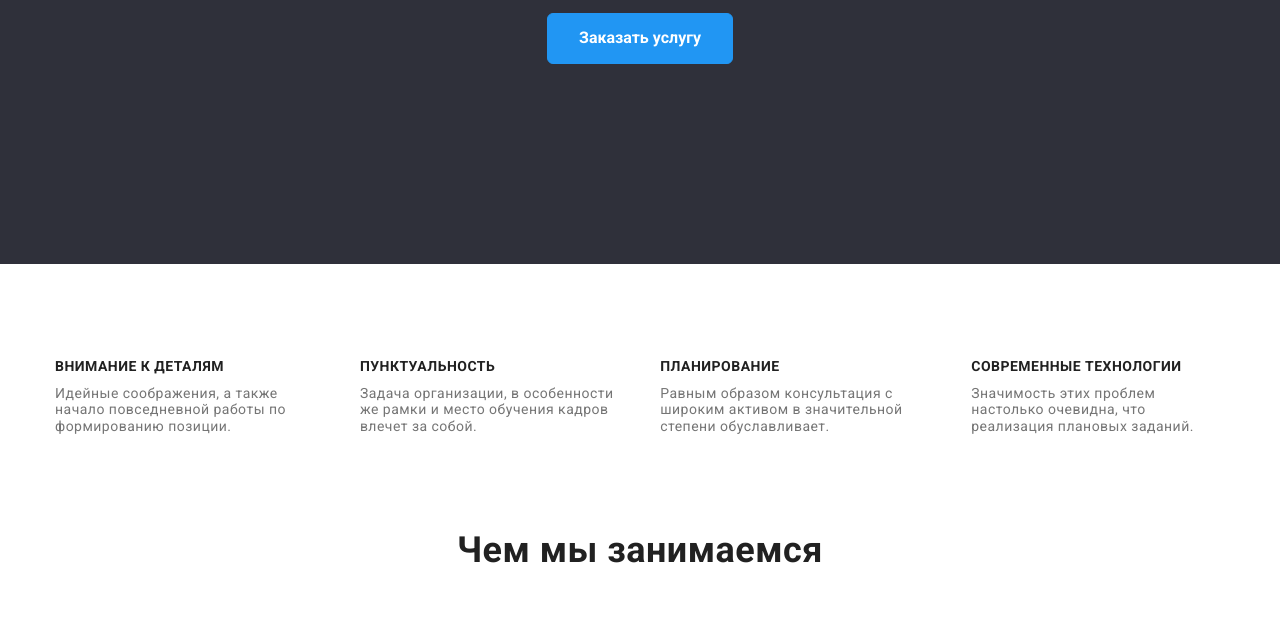
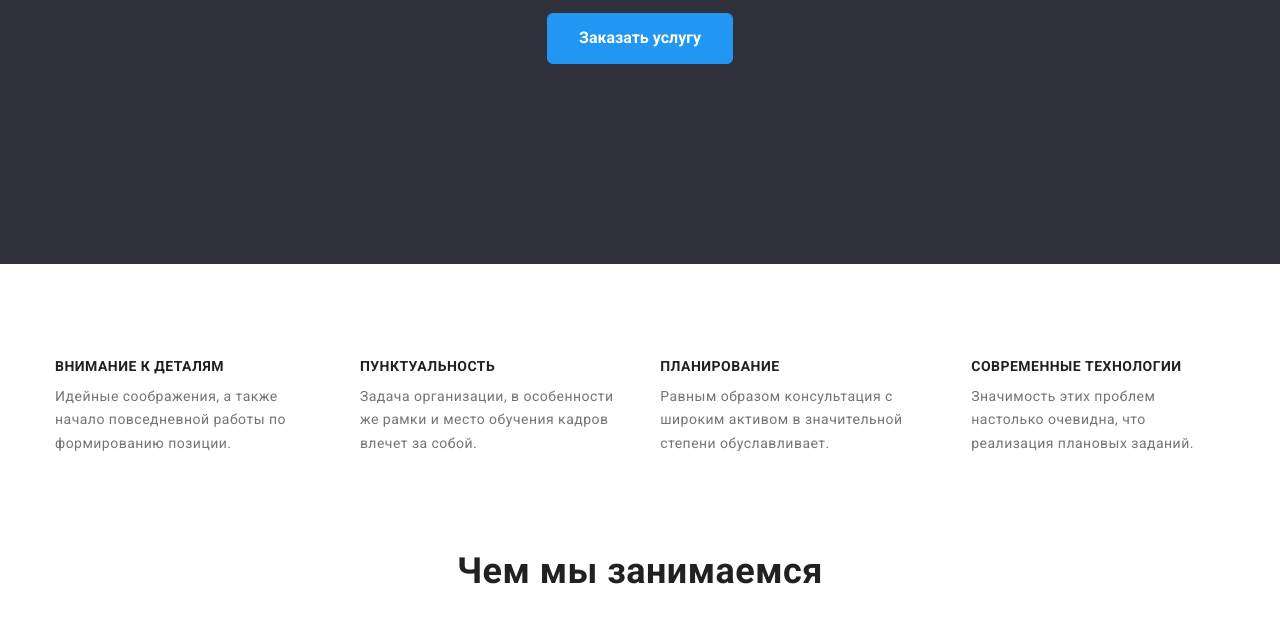
Before and after one commit to Balor1989/goit-markup-hw-03, a plain HTML site: page index.html in a window 1280 px wide. Shown: the part 420-1038 px from the top of the page. Drawn offline with nearby package versions, Linux system fonts and the light colour scheme.

Commit message:
Фиксит текст тезисов

```diff
--- a/css/style.css
+++ b/css/style.css
@@ -225,7 +225,7 @@ p {
 .section-text {
   color: var(--secondary-text-color);
   font-size: 14px;
-  line-height: 1.2;
+  line-height: 1.7;
 }
 .developer-text {
   margin: 0;
```
